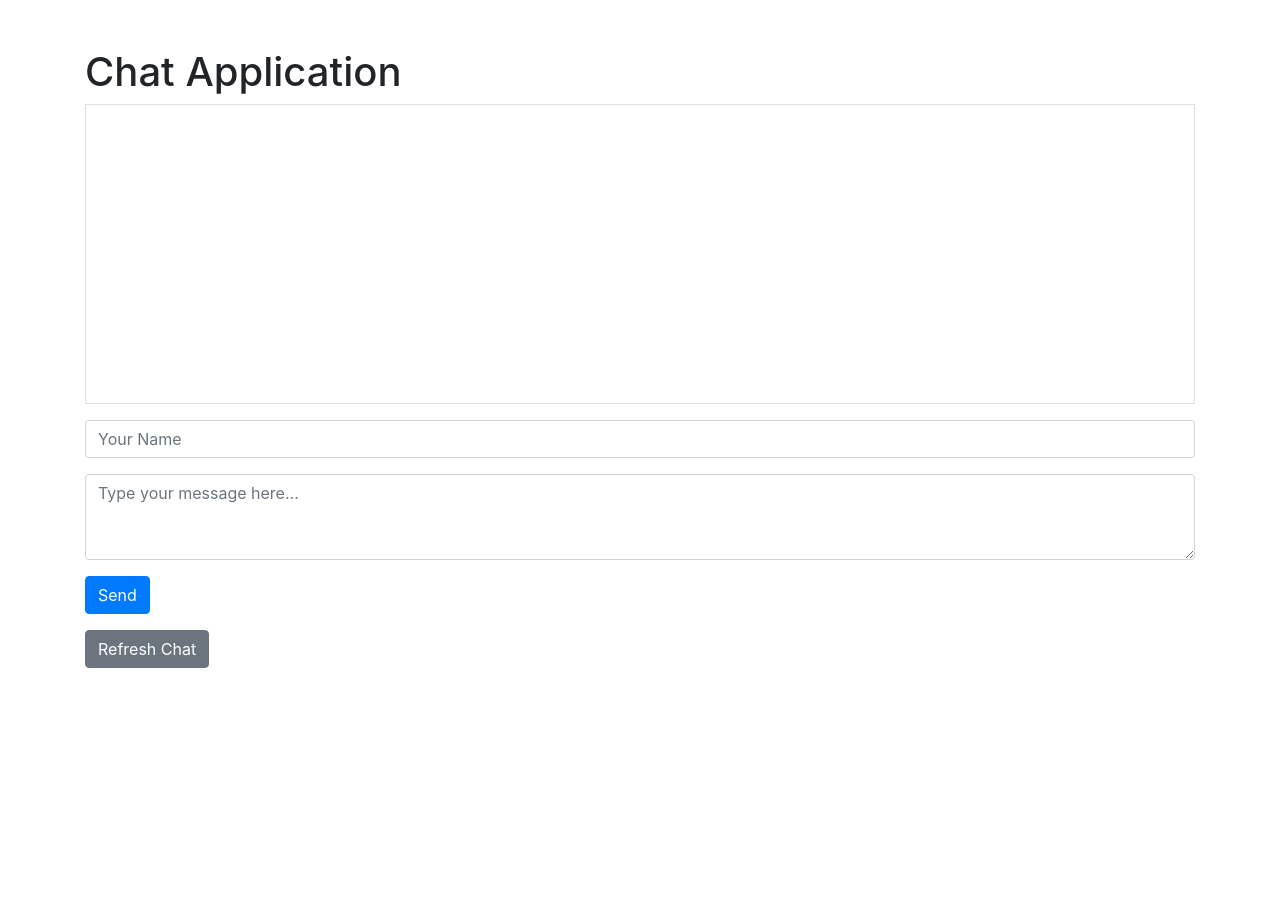
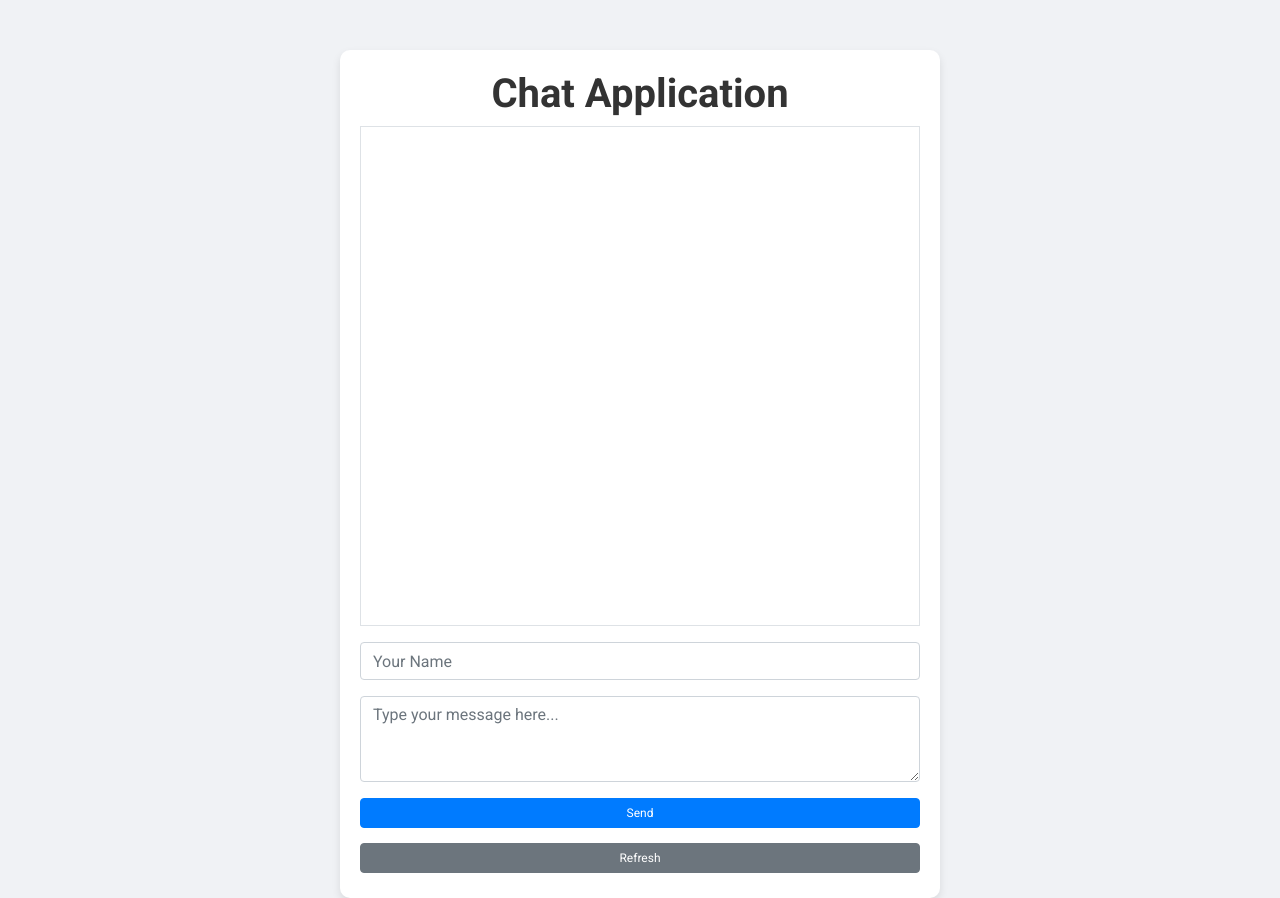
Before and after one commit to Nithin-0183/EliteSquad-Webserver, a PHP site: page / in a window 1280 px wide. Before the commit the page ends 668 px from the top, so only its background shows below. Run offline with PHP 8.4, Linux system fonts and the light colour scheme.

Commit message:
Improve UI

```diff
--- a/WEB_ROOT/site1/index.php
+++ b/WEB_ROOT/site1/index.php
@@ -5,11 +5,89 @@
     <meta name="viewport" content="width=device-width, initial-scale=1.0">
     <title>Chat Application</title>
     <link href="https://stackpath.bootstrapcdn.com/bootstrap/4.3.1/css/bootstrap.min.css" rel="stylesheet">
+    <link href="https://fonts.googleapis.com/css2?family=Roboto:wght@300;400;700&display=swap" rel="stylesheet">
+    <style>
+        body {
+            font-family: 'Roboto', sans-serif;
+            background-color: #f0f2f5;
+            color: #333;
+        }
+        h1 {
+            text-align: center;
+            font-weight: 700;
+            color: #333;
+        }
+        .container {
+            margin-top: 50px;
+            max-width: 600px;
+            background-color: #fff;
+            padding: 20px;
+            border-radius: 10px;
+            box-shadow: 0 4px 8px rgba(0, 0, 0, 0.1);
+        }
+        .message-box {
+            border: 1px solid #ccc;
+            border-radius: 10px;
+            padding: 10px;
+            margin-bottom: 10px;
+            position: relative;
+            background-color: #fff;
+            box-shadow: 0 2px 4px rgba(0, 0, 0, 0.1);
+        }
+        .message-box strong {
+            display: block;
+            margin-bottom: 5px;
+            color: #007bff;
+        }
+        .message-box .btn-group {
+            position: absolute;
+            top: 10px;
+            right: 10px;
+        }
+        .message-box .btn {
+            padding: 2px 6px;
+            font-size: 10px;
+            margin-left: 5px;
+            width: 50px;
+        }
+        .btn-primary, .btn-secondary {
+            padding: 5px 10px;
+            font-size: 12px;
+            width: 100%;
+            margin-bottom: 5px;
+        }
+        .btn-primary {
+            background-color: #007bff;
+            border-color: #007bff;
+        }
+        .btn-primary:hover {
+            background-color: #0056b3;
+            border-color: #0056b3;
+        }
+        .btn-secondary {
+            background-color: #6c757d;
+            border-color: #6c757d;
+        }
+        .btn-secondary:hover {
+            background-color: #5a6268;
+            border-color: #545b62;
+        }
+        .form-buttons {
+            display: flex;
+            flex-direction: column;
+            align-items: flex-end;
+            gap: 10px;
+        }
+        #chat-box {
+            height: 500px;
+            margin-bottom: 10px;
+        }
+    </style>
 </head>
 <body>
 <div class="container">
-    <h1 class="mt-5">Chat Application</h1>
-    <div id="chat-box" class="border p-3 mb-3" style="height: 300px; overflow-y: scroll;">
+    <h1>Chat Application</h1>
+    <div id="chat-box" class="border p-3 mb-3" style="overflow-y: scroll;">
         <!-- messages -->
     </div>
     <form id="message-form">
@@ -19,9 +97,11 @@
         <div class="form-group">
             <textarea id="message" class="form-control" rows="3" placeholder="Type your message here..." required></textarea>
         </div>
-        <button type="submit" class="btn btn-primary">Send</button>
+        <div class="form-buttons">
+            <button type="submit" class="btn btn-primary">Send</button>
+            <button id="refresh-btn" class="btn btn-secondary">Refresh</button>
+        </div>
     </form>
-    <button id="refresh-btn" class="btn btn-secondary mt-3">Refresh Chat</button>
 </div>
 
 <div class="modal fade" id="editModal" tabindex="-1" role="dialog" aria-labelledby="editModalLabel" aria-hidden="true">
@@ -54,7 +134,7 @@
 <script src="https://cdnjs.cloudflare.com/ajax/libs/popper.js/1.14.7/umd/popper.min.js"></script>
 <script src="https://stackpath.bootstrapcdn.com/bootstrap/4.3.1/js/bootstrap.min.js"></script>
 <script>
-    const apiUrl = 'http://site2.local:8080'; // API
+    const apiUrl = 'http://site1.local:8080'; // API
 
     // fetch messages
     function fetchMessages() {
@@ -65,10 +145,12 @@
                 chatBox.innerHTML = '';
                 data.forEach(message => {
                     chatBox.innerHTML += `
-                        <div>
+                        <div class="message-box">
                             <strong>${message.username}:</strong> ${message.text}
-                            <button class="btn btn-sm btn-warning" onclick="editMessage('${message.id}', '${message.username}', '${message.text}')">Edit</button>
-                            <button class="btn btn-sm btn-danger" onclick="deleteMessage('${message.id}')">Delete</button>
+                            <div class="btn-group">
+                                <button class="btn btn-sm btn-warning" onclick="editMessage('${message.id}', '${message.username}', '${message.text}')">Edit</button>
+                                <button class="btn btn-sm btn-danger" onclick="deleteMessage('${message.id}')">Delete</button>
+                            </div>
                         </div>`;
                 });
                 chatBox.scrollTop = chatBox.scrollHeight; // Scroll to bottom
@@ -84,14 +166,21 @@
             },
             body: `username=${encodeURIComponent(username)}&text=${encodeURIComponent(text)}`
         }).then(response => response.json())
-        .then(() => fetchMessages());
+        .then(() => {
+            fetchMessages(); // Fetch messages after posting
+        }).catch(error => {
+            console.error('Error posting message:', error);
+        });
     };
 
     // delete a message
     function deleteMessage(id) {
         fetch(`${apiUrl}/data/messages/${id}`, {
             method: 'DELETE'
-        }).then(() => fetchMessages());
+        }).then(() => fetchMessages())
+        .catch(error => {
+            console.error('Error deleting message:', error);
+        });
     }
 
     // update a message
@@ -102,7 +191,10 @@
                 'Content-Type': 'application/x-www-form-urlencoded'
             },
             body: `username=${encodeURIComponent(username)}&text=${encodeURIComponent(text)}`
-        }).then(() => fetchMessages());
+        }).then(() => fetchMessages())
+        .catch(error => {
+            console.error('Error updating message:', error);
+        });
     }
 
     // edit message
```
Also changed, not shown: WEB_ROOT/site2/index.php (+102 -10 lines).
